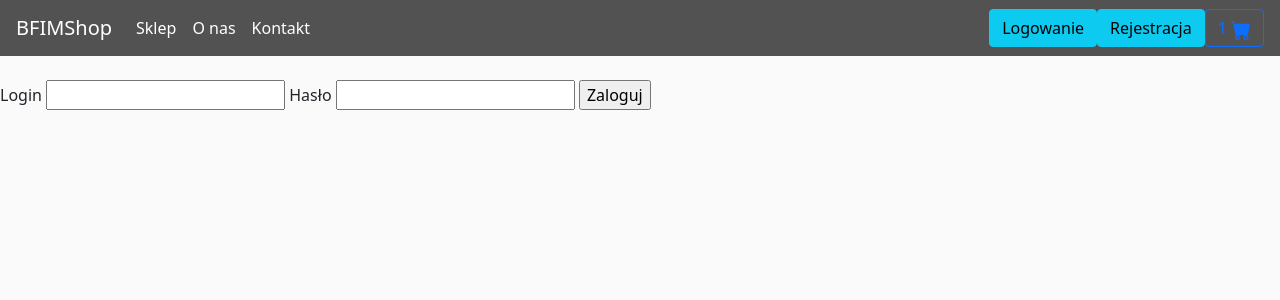
After one commit to majewskimat/BFIMShop, a Django app: page /login/ in a window 1280 px wide. The commit adds this page. Shown: the top 300 px of the page. Run offline with Django 3.2, Linux system fonts and the light colour scheme; some libraries are stand-ins or nearby versions.

Commit message:
Add: login form, login/logout/register button in navbar

```diff
--- a/BFIMShop/urls.py
+++ b/BFIMShop/urls.py
@@ -24,6 +24,8 @@ from users import views as user_view
 urlpatterns = [
     path('admin/', admin.site.urls),
     path('register/', user_view.register, name='register'),
+    path('login/', user_view.loginUser, name='login'),
+    path('logout/', user_view.logoutUser, name='logout'),
     path('', include('store.urls', namespace='store')),
     path('basket/', include(('basket.urls', 'basket'), namespace='basket')),
 
--- a/store/templates/store/main.html
+++ b/store/templates/store/main.html
@@ -34,7 +34,13 @@
 				</ul>
 
 				<div class="form-inline my-2 my-lg-0">
-					<a href="#" class="btn btn-info" href="">Login</a>
+					{% if request.user.is_authenticated %}
+					<span>Witaj, {{request.user}}</span>
+					<a href="{% url "logout" %}" class="btn btn-info">Wyloguj</a>
+					{% else %}
+					<a href="{% url "login" %}" class="btn btn-info">Logowanie</a>
+					<a href="{% url "register" %}" class="btn btn-info">Rejestracja</a>
+					{% endif %}
 
 					<a type="button" role="button" href="{% url "basket:basket_summary" %}"
 						class="btn btn-outline-primary">
--- /dev/null
+++ b/users/templates/users/login.html
@@ -0,0 +1,14 @@
+{% extends 'store/main.html' %}
+{% load static %}
+{% block content %}
+
+    <form action="" method="post">
+        {% csrf_token %}
+        <label>Login</label>
+        <input type="text" name="username">
+        <label>Hasło</label>
+        <input type="password" name="password">
+        <input type="submit" value="Zaloguj">
+    </form>
+
+{% endblock content %}
--- a/users/views.py
+++ b/users/views.py
@@ -1,5 +1,7 @@
 from django.shortcuts import render, redirect
 from django.contrib import messages
+from django.contrib.auth import authenticate, login, logout
+from django.contrib.auth.decorators import login_required
 from .forms import UserRegisterForm
 
 def register(request):
@@ -9,5 +11,26 @@ def register(request):
         form = UserRegisterForm(request.POST)
         if form.is_valid():
             form.save()
+            user = form.cleaned_data.get('username')
+            messages.success(request, 'Konto zostało utworzone! Witaj ' + user)
+            return redirect ('login')
 
     return render(request, 'users/register.html', {'form': form})
+
+def loginUser(request):
+    if request.method == 'POST':
+        username = request.POST.get('username')
+        password = request.POST.get('password')
+
+        user = authenticate(request, username=username, password=password)
+        if user is not None:
+            login(request, user)
+            return redirect('/')
+        else:
+            messages.info(request, 'Podany login lub hasło są nieprawidłowe')
+    context = {}
+    return render(request, 'users/login.html', context)
+
+def logoutUser(request):
+    logout(request)
+    return redirect('login')
```
Also changed, not shown: db.sqlite3, users/templates/users/register.html (line endings or trailing spaces).
